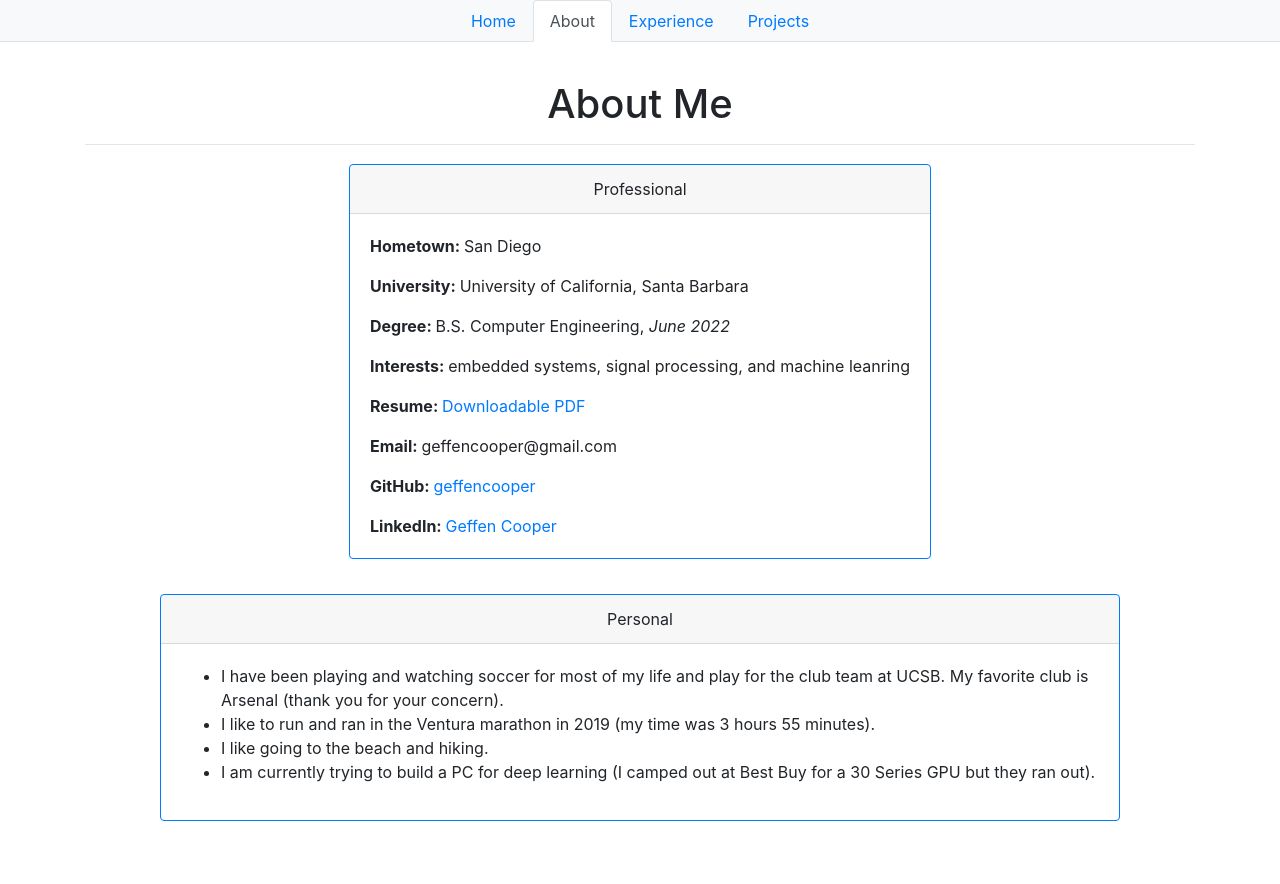
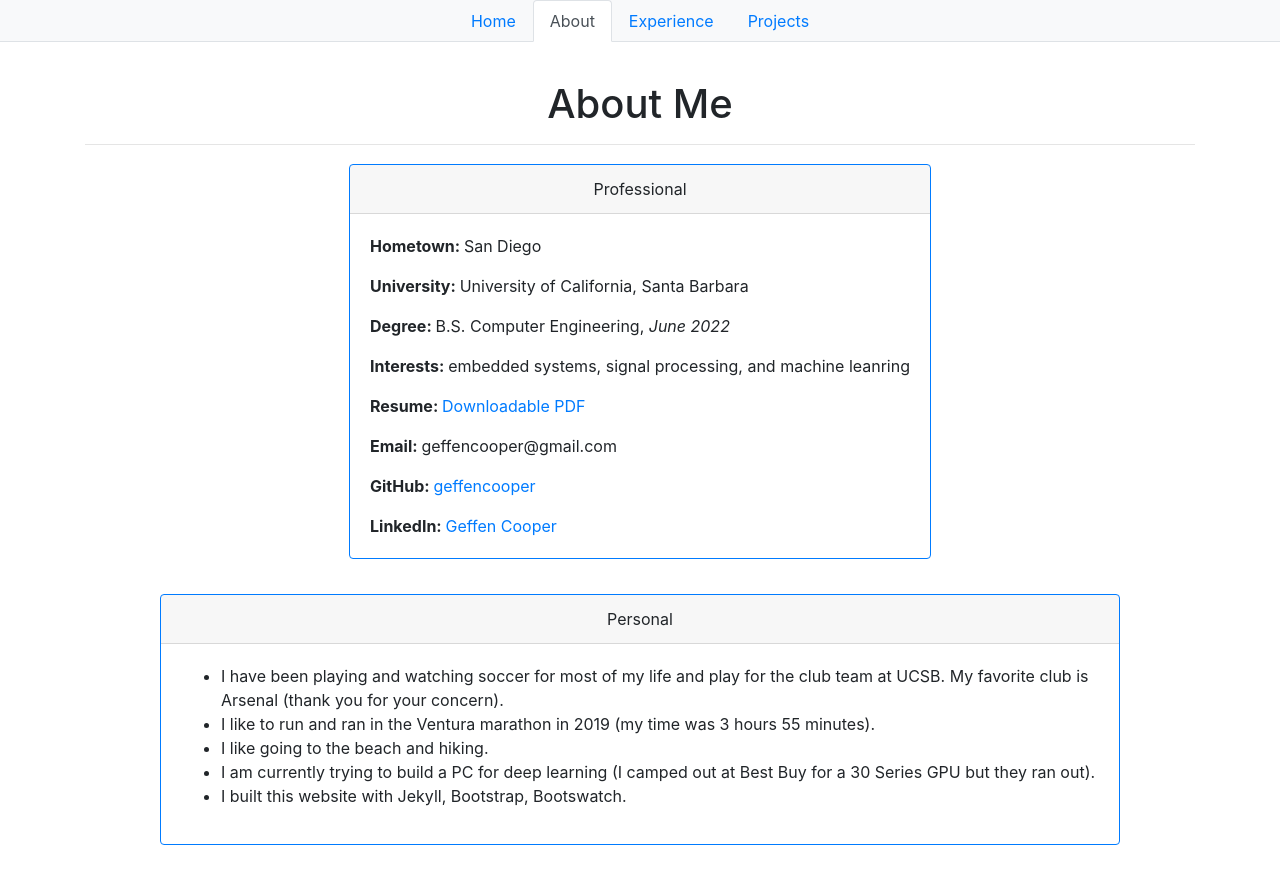
Before and after one commit to geffencooper/geffencooper.github.io, a Jekyll site: the page built from pages/about.html, in a window 1280 px wide. Shown: the top 884 px of the page. Built offline with Jekyll 4.4.1, drawn with Linux system fonts in a browser that asks for light colours; nearby versions of some CDN libraries; library files that are not in the unit come from our copies.

Commit message:
better for phone

```diff
--- a/pages/about.html
+++ b/pages/about.html
@@ -40,6 +40,7 @@ permalink: /about/
       <li align="left">I like to run and ran in the Ventura marathon in 2019 (my time was 3 hours 55 minutes).</li>
       <li align="left">I like going to the beach and hiking.</li>
       <li align="left">I am currently trying to build a PC for deep learning (I camped out at Best Buy for a 30 Series GPU but they ran out).</li>
+      <li align="left">I built this website with Jekyll, Bootstrap, Bootswatch.</li>
     </ul>
   </div>
   </div>
```
